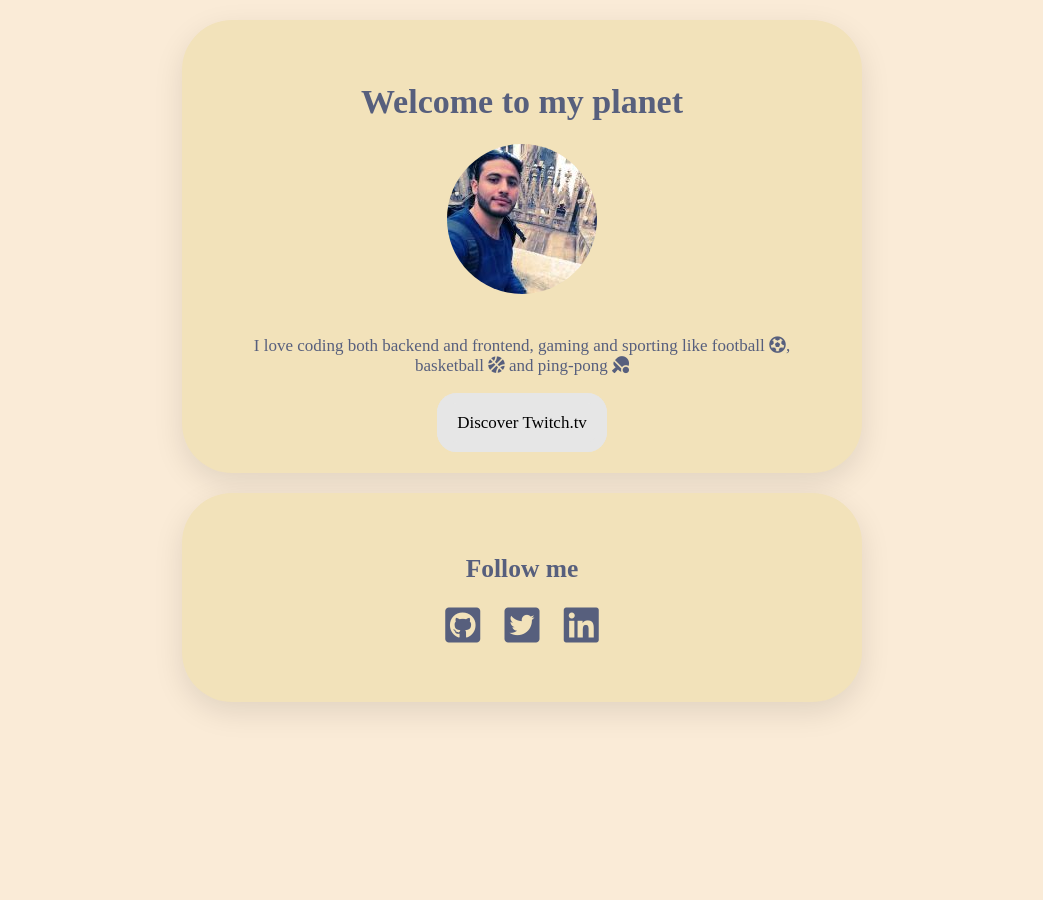
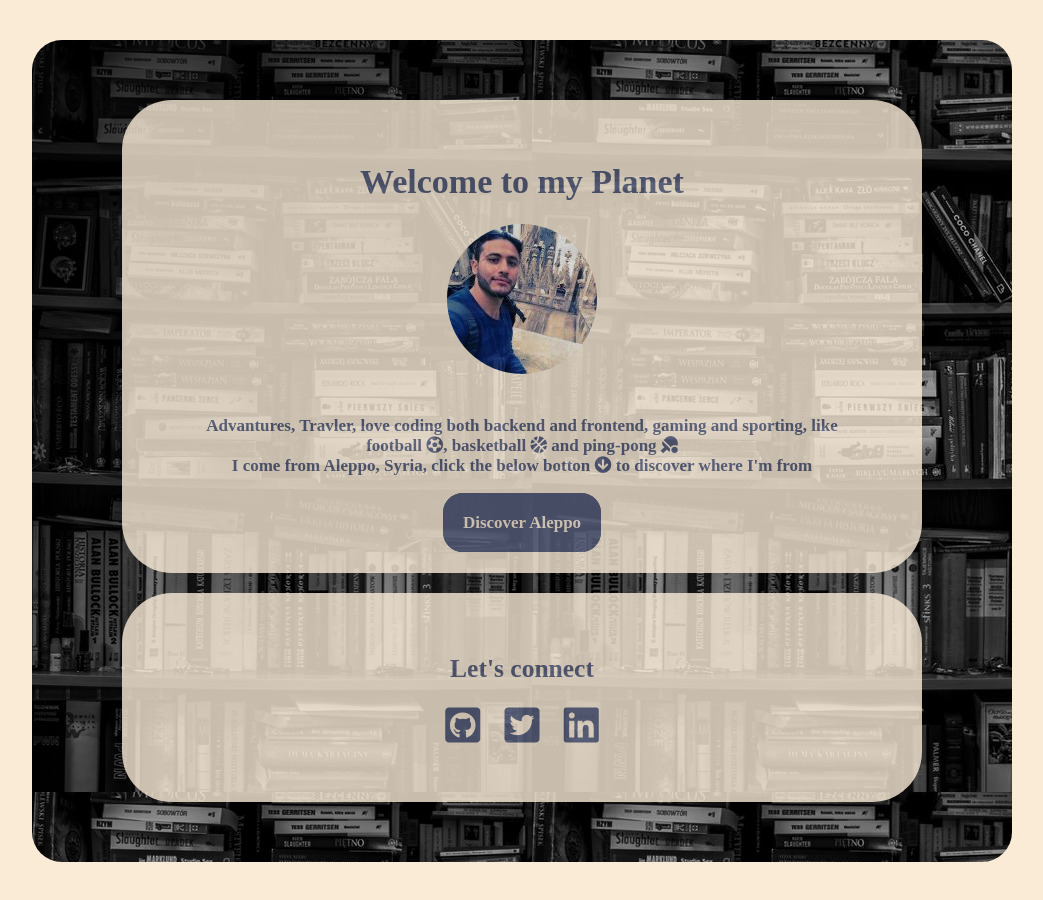
Before and after one commit to Zangetsu89/profile, a plain HTML site: page index.html in a window 1280 px wide. Shown: the whole page, without its empty margins (118-1161 px from the left). Before the commit the page ends 800 px from the top, so only its background shows below. Drawn offline with Linux system fonts and the light colour scheme.

Commit message:
Ashanti is still the shit?

```diff
--- a/index.html
+++ b/index.html
@@ -8,19 +8,21 @@
  <title>Essam's Profile</title>
 </head>
 <body>
+ <div class="container">
  <div class="header">
-  <h1>Welcome to my planet</h1>
+  <h1>Welcome to my Planet</h1>
   <img src="./images/PPs.jpg" alt="">
-  <p>I love coding both backend and frontend, gaming and sporting like football <i class="fas fa-futbol"></i>, basketball <i class="fas fa-basketball-ball"></i> and ping-pong <i class="fas fa-table-tennis"></i></p>
-  <a href="https://www.twitch.tv/">Discover Twitch.tv</a>
+  <p>Advantures, Travler, love coding both backend and frontend, gaming and sporting, like football <i class="fas fa-futbol"></i>, basketball <i class="fas fa-basketball-ball"></i> and ping-pong <i class="fas fa-table-tennis"></i> <br> I come from Aleppo, Syria, click the below botton <i class="fas fa-arrow-circle-down"></i> to discover where I'm from</p>
+  <a href="https://en.wikipedia.org/wiki/Aleppo" target="_blank">Discover Aleppo</a>
   </div>
   <div class="footer">
-  <h2>Follow me</h2>
+  <h2>Let's connect</h2>
   <ul>
    <li><a href="https://github.com/Zangetsu89" target="_blank"><i class="fab fa-github-square"></i></a></li>
    <li><a href="https://twitter.com/home?lang=en"><i class="fab fa-twitter-square"></i></a></li>
    <li><a href="https://www.linkedin.com/in/essam-dawood-54a001162/"><i class="fab fa-linkedin"></i></a></li>
   </ul>
  </div>
+ </div>
 </body>
 </html>
--- a/style.css
+++ b/style.css
@@ -7,23 +7,35 @@ body {
   text-align: center;
   margin: auto ;
 }
+.container {
+  width: 900px;
+  margin: 40px auto;
+  padding: 40px;
+  border-radius: 30px;
+  background-color: #575F7D;
+  background: linear-gradient(135deg, rgba(0, 0, 0, 0.8) 0%, rgba(0, 0, 0, 0.3) 50%) 0% 0% / cover, url(./images/books.jpeg);
+}
+
 .header {
-  background-color: #F2E2BA;
+  background-color:antiquewhite;
   padding: 40px;
   box-shadow: 0px 10px 30px rgba(0,0,0,0.1);
   border-radius: 50px;
   margin: 20px auto;
   text-align: center;
-  width: 600px;
+  width: 80%;
+  opacity: 0.8;
 }
 .header p {
   padding: 20px;
+  font-weight: bold;
 }
 .header a {
- color: black;
+  color: antiquewhite;
+  font-weight: bold;
   text-decoration: none;
- border: solid 2px rgb(230, 230, 230);
- background-color: rgb(230, 230, 230);
+  border: solid 2px #575F7D;
+  background-color: #575F7D;
   border-width: 10px;
   border-radius: 20px;
   padding: 10px;
@@ -49,13 +61,14 @@ ul {
 }
 
 .footer{
-  background-color: #F2E2BA;
+  background-color: antiquewhite;
   padding: 40px;
   box-shadow: 0px 10px 30px rgba(0,0,0,0.1);
   border-radius: 50px;
   margin: 20px auto;
   text-align: center;
-  width: 600px;
+  width: 80%;
+  opacity: 0.8;
 }
 .footer ul li i {
   font-size: 40px;
@@ -70,3 +83,12 @@ ul {
 i:hover {
   opacity: 0.5;
 }
+.container {overflow: auto;}
+@media (max-width: 700px) {
+  /* For a screen < 960px, this CSS will be read */
+  .container {
+    width: 300px;
+    background-color:#817F82;
+
+  }
+}
```
Also changed, not shown: images/books.jpeg (added), 1 other file. Lines whose indentation alone changed are shown as unchanged.
